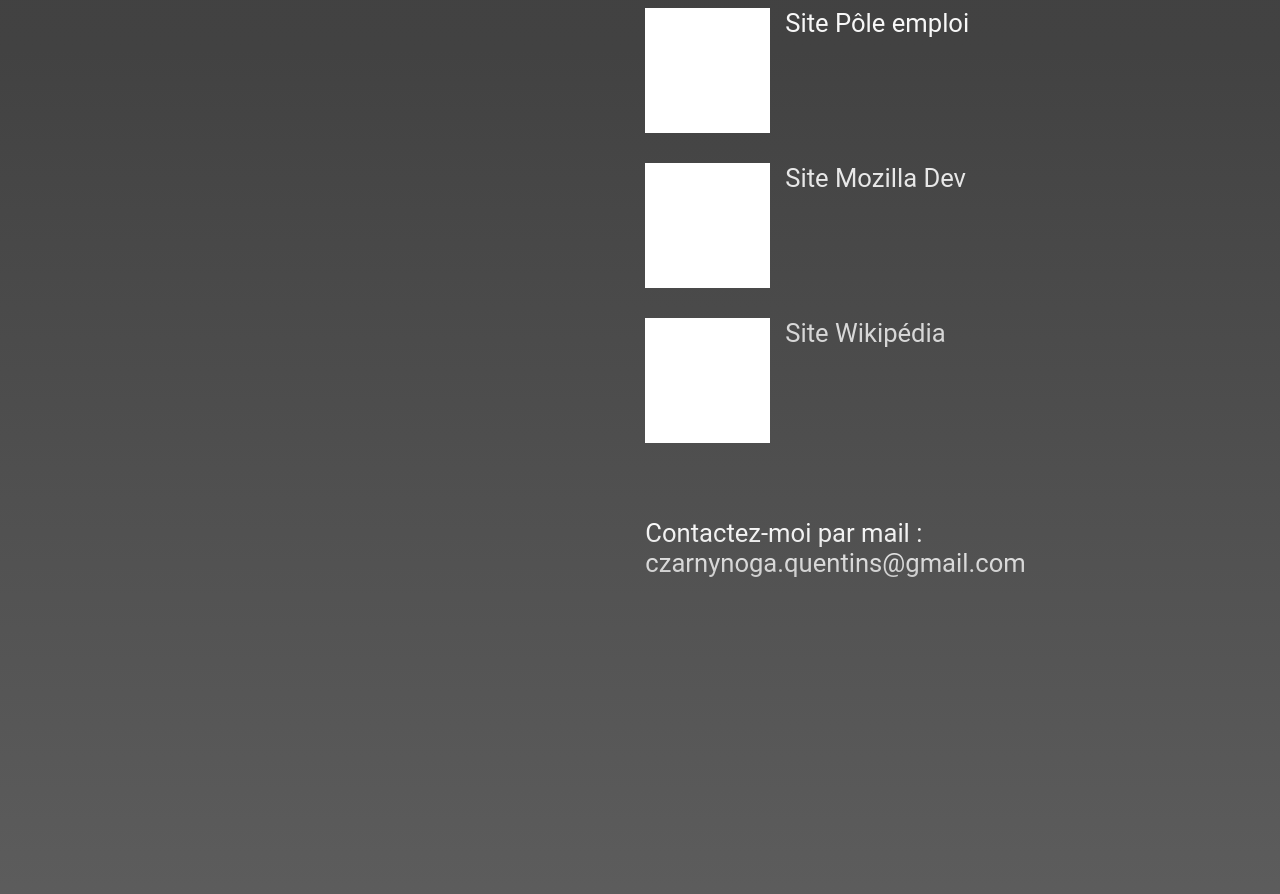
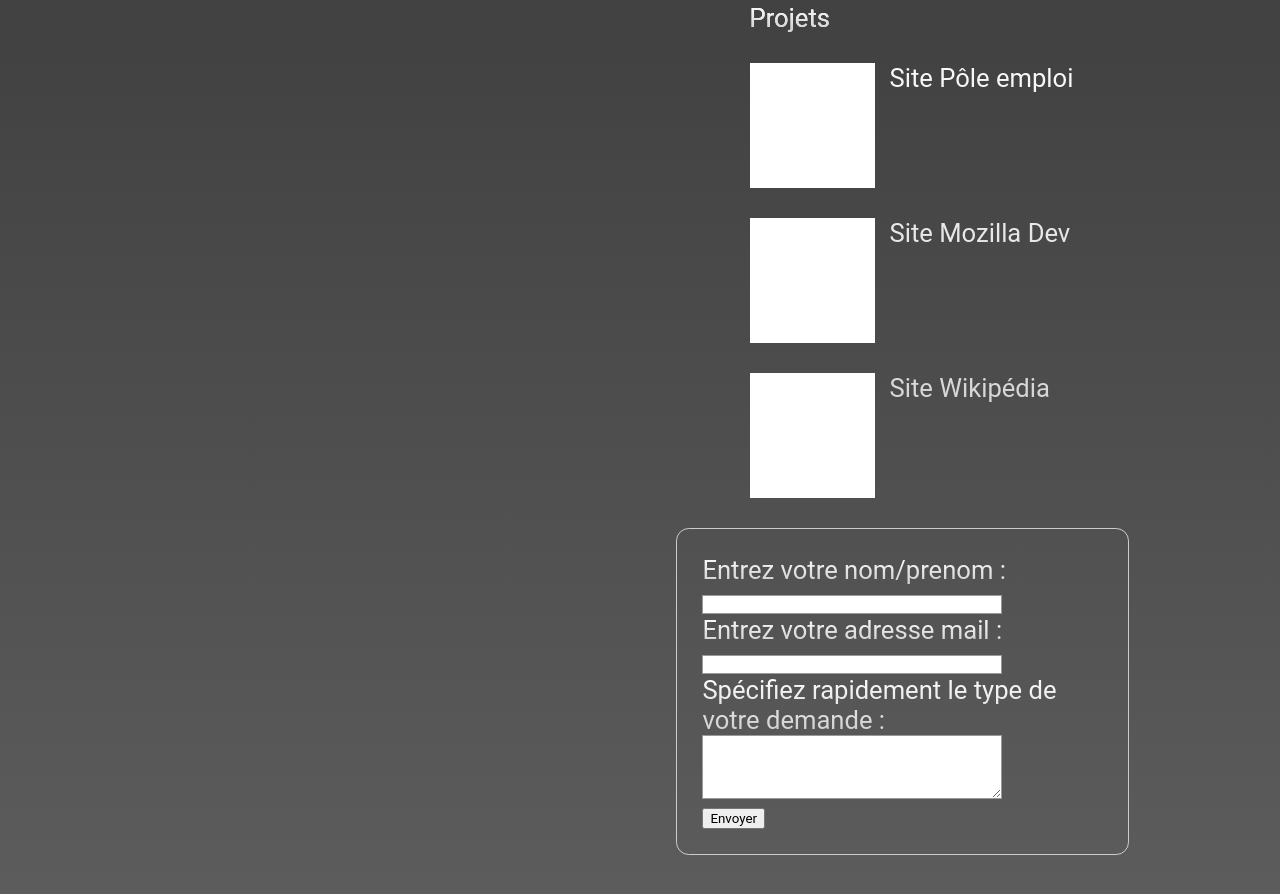
Before and after one commit to Adevame/Portfolio, a plain HTML site: page index.html in a window 1280 px wide. Shown: the part 742-1636 px from the top of the page. Drawn offline with Linux system fonts and the light colour scheme; a web font is replaced by a local one.

Commit message:
fin JS début querries

```diff
--- a/index.html
+++ b/index.html
@@ -55,6 +55,7 @@
             </section>
         </div>
         <br>
+        <div class="slide-inPr">
             <section id="Projets">
                 <p class="gradient-text">Projets</p>
                 <br>
@@ -79,10 +80,23 @@
                     <p class="projetp">Site Wikipédia</p>
                 </div>
             </section>
-        <section class="mail">
-            <p>Contactez-moi par mail :</p>
-            <p>czarnynoga.quentins@gmail.com</p>
-        </section>
+        </div>
+        <br>
+        <div class="slide-inForm">
+            <form action="/my-handling-form-page" method="post">
+                <div>
+                    <label class="gradient-text" for="nom">Entrez votre nom/prenom : </label>
+                    <input type="text" name="Nom/Prénom" id="nom" required>
+                    <br>
+                    <label class="gradient-text" for="adrM">Entrez votre adresse mail : </label>
+                    <input type="email" name="Adresse Mail" id="adrM" required>
+                    <br>
+                    <label class="gradient-text" for="demand">Spécifiez rapidement le type de votre demande : </label>
+                    <textarea type="text" name="Demande" id="demand" required></textarea>
+                </div>
+                <button id="button" type="submit">Envoyer</button>
+            </form>
+        </div>
     </div>
     <script src="index.js"></script>
 </body>
--- a/index.js
+++ b/index.js
@@ -8,7 +8,6 @@ const slidingExp = document.querySelector('.slide-inE');
 const slidInE = slidingExp.classList.add('active');
 
 const slidingPro = document.querySelector('.slide-inPr');
-
 window.addEventListener('scroll', () => {
     const { scrollTop, clientHeight } = document.documentElement;
     const topElementToTopViewport = slidingPro.getBoundingClientRect().top;
@@ -17,3 +16,13 @@ window.addEventListener('scroll', () => {
         slidingPro.classList.add('active')
     }
 })
+
+const slidingFormulaire = document.querySelector('.slide-inForm');
+window.addEventListener('scroll', () => {
+    const { scrollTop, clientHeight } = document.documentElement;
+    const topElementToTopViewport = slidingFormulaire.getBoundingClientRect().top;
+    console.log(topElementToTopViewport);
+    if (scrollTop > (scrollTop + topElementToTopViewport).toFixed() - clientHeight * 0.75) {
+        slidingFormulaire.classList.add('active')
+    }
+})
--- a/styles.css
+++ b/styles.css
@@ -11,6 +11,7 @@ div {
 }
 
 body {
+    max-width: 1024px;
     height: 300vh;
     background: linear-gradient(180deg, rgba(63, 62, 62, 1) 0%,
             rgba(66, 66, 66, 1) 33%,
@@ -27,11 +28,28 @@ body {
         url("//db.onlinewebfonts.com/t/0033a2fbc0329740fb86c1cfd134cb94.svg#Roboto") format("svg");
 }
 
+@media (max-width: 812px) {
+    .droite {
+        display: inline-block;
+        vertical-align: top;
+        font-size: 2vw;
+        max-width: 45%;
+    }
+
+    .slide-inP,
+    .slide-inPr,
+    .slide-inE,
+    .slide-inForm {
+        max-width: 80%;
+        left: calc(812px*0.5);
+    }
+
+}
+
 h1,
 h2,
 h4,
 .navigation,
-.mail,
 #A-propos,
 #Expériences,
 #Projets {
@@ -126,6 +144,7 @@ a:hover {
     display: inline-block;
     vertical-align: top;
     font-size: 2vw;
+    max-width: 45%;
 }
 
 #A-propos,
@@ -133,7 +152,6 @@ a:hover {
 #Projets,
 .mail {
     left: 20%;
-    max-width: 50%;
     position: relative;
 }
 
@@ -160,14 +178,56 @@ a:hover {
     background: white;
 }
 
-.mail {
-    top: 75px;
+form {
+    width: 400px;
+    padding: 1em;
+    border: 1px solid #ccc;
+    border-radius: 1vw;
+    font-size: 2vw;
+    font-family: "Roboto", "Arial Narrow", Arial, sans-serif;
+    text-size-adjust: none;
+    -webkit-text-size-adjust: none;
+}
+
+label {
+    display: inline-block;
+    width: auto;
+    text-align: left;
+}
+
+input,
+textarea {
+    font-size: 1vw;
+    font-family: "Roboto", "Arial Narrow", Arial, sans-serif;
+    text-size-adjust: none;
+    -webkit-text-size-adjust: none;
+    width: 300px;
+    box-sizing: border-box;
+    border: 1px solid #999;
+}
+
+input:focus,
+textarea:focus {
+    border-color: #000;
+}
+
+textarea {
+    vertical-align: top;
+    height: 5em;
+    resize: vertical;
+}
+
+#button {
+    font-family: "Roboto", "Arial Narrow", Arial, sans-serif;
+    text-size-adjust: none;
+    -webkit-text-size-adjust: none;
 }
 
 .slide-in {
     display: inline-block;
+    position: fixed;
     margin-left: 25px;
-    max-width: 50%;
+    max-width: 45%;
     min-height: 500px;
     transform: translateX(-100%);
     opacity: 0;
@@ -177,6 +237,14 @@ a:hover {
 .slide-in.active {
     transform: translateX(0%);
     opacity: 1;
+}
+
+.slide-inP,
+.slide-inPr,
+.slide-inE,
+.slide-inForm {
+    max-width: 80%;
+    left: calc(1024px*0.66);
 }
 
 .slide-inP {
@@ -217,3 +285,16 @@ a:hover {
     transform: translateX(0%);
     opacity: 1;
 }
+
+.slide-inForm {
+    position: relative;
+    top: 25px;
+    transform: translateX(50%);
+    opacity: 0;
+    transition: transform 1s ease-in-out, opacity 1s ease-in-out;
+}
+
+.slide-inForm.active {
+    transform: translateX(0%);
+    opacity: 1;
+}
```
Lines whose indentation alone changed are shown as unchanged.
